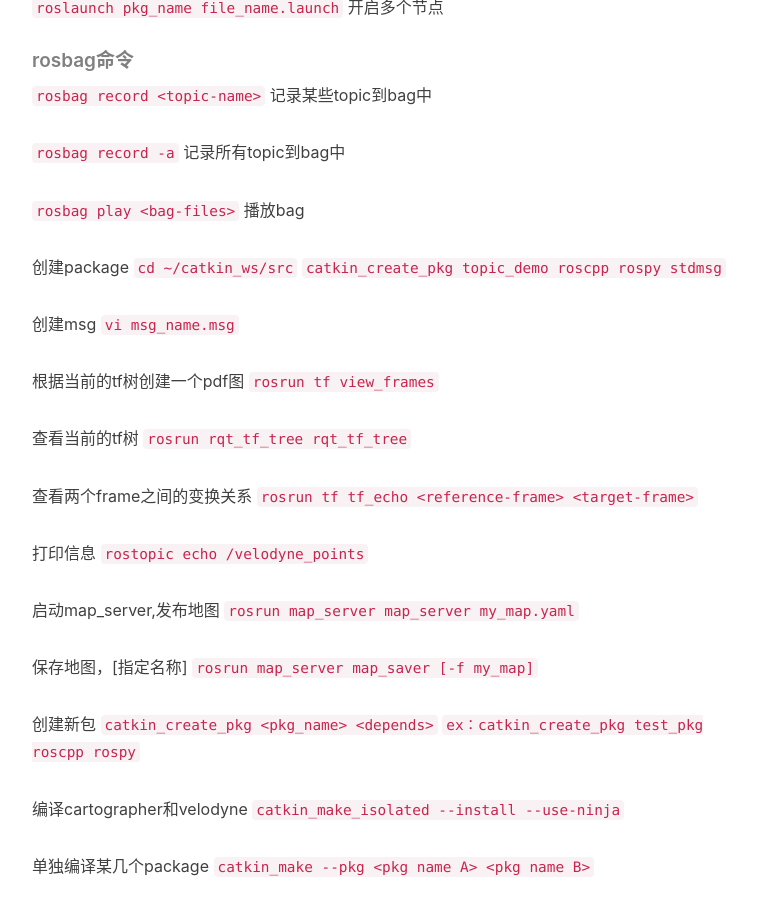
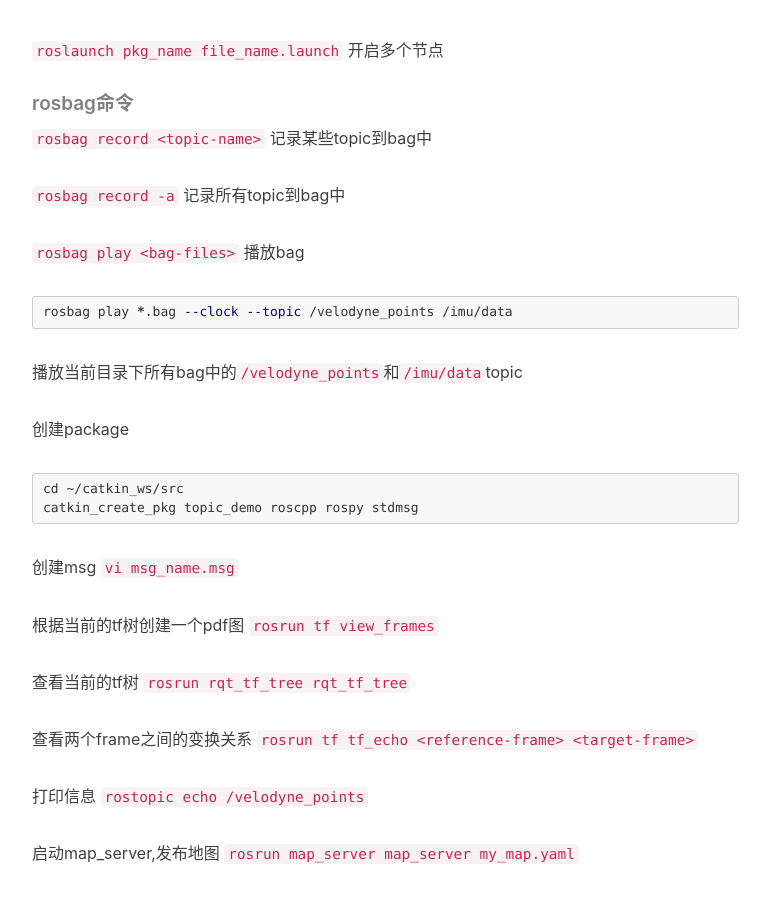
Before and after one commit to wykxwyc/wykxwyc.github.io, a Jekyll site: the page built from _posts/2019-01-20-linux-shell-note.markdown, in a window 1280 px wide and 900 px high, scrolled down 949 px. Shown: the whole window, without its empty margins (233-1003 px from the left). Built offline with Jekyll 4.4.1, drawn with Linux system fonts in a browser that asks for light colours; comment, search, counter and statistics services are not loaded.

Commit message:
modify website

````diff
--- a/_config.yml
+++ b/_config.yml
@@ -45,25 +45,21 @@
   input: GFM                            # use Github Flavored Markdown !important
 
 
-
 # Disqus settings
 # disqus_username: _your_disqus_short_name_
 
 # Duoshuo settings
 # duoshuo_username: huxblog
 # Share component is depend on Comment so we can NOT use share only.
-duoshuo_share: false                     # set to false if you want to use Comment without Sharing
-
-
+# duoshuo_share: false                     # set to false if you want to use Comment without Sharing
 
 
 # Analytics settings
 # Baidu Analytics
-ba_track_id: 4cc1f2d8f3067386cc5cdb626a202900
+ba_track_id: e622c2db5772580271b8c0058e414c6e
 # Google Analytics
-ga_track_id: 'UA-49627206-1'            # Format: UA-xxxxxx-xx
-ga_domain: huangxuan.me
-
+# ga_track_id: 'UA-49627206-1'            # Format: UA-xxxxxx-xx
+# ga_domain: huangxuan.me
 
 
 # Sidebar settings
@@ -78,7 +74,6 @@
 featured-condition-size: 1              # A tag will be featured if the size of it is more than this condition value
 
 
-
 # Friends
 friends: [
     {
--- a/_layouts/post.html
+++ b/_layouts/post.html
@@ -51,32 +51,6 @@
 
                 <hr>
 
-                {% if site.duoshuo_share and site.duoshuo_username %}
-                <!-- 多说 Share start -->
-                </style>
-                <div class="ds-share"
-                    style="text-align: right"
-                    data-thread-key="{{page.id}}"
-                    data-title="{{page.title}}"
-                    data-url="{{site.url}}{{site.baseurl}}{{page.url}}"
-                    data-images="{{ site.url }}{{site.baseurl}}/{% if page.header-img %}{{ page.header-img }}{% else %}{{ site.header-img }}{% endif %}"
-                    data-content="{{ content | strip_html | truncate:80 }} | {{ site.SEOTitle }} " >
-                    <div class="ds-share-inline">
-                      <ul  class="ds-share-icons-16">
-                        <li data-toggle="ds-share-icons-more"><a class="ds-more" href="#">分享到：</a></li>
-                        <li><a class="ds-wechat flat" href="javascript:void(0);" data-service="wechat">微信</a></li>
-                        <li><a class="ds-weibo flat" href="javascript:void(0);" data-service="weibo">微博</a></li>
-                        <li><a class="ds-douban flat" href="javascript:void(0);" data-service="douban">豆瓣</a></li>
-                      </ul>
-                      <div class="ds-share-icons-more">
-                      </div>
-                    </div>
-                <hr>
-                </div>
-                <!-- 多说 Share end-->
-                {% endif %}
-
-
                 <ul class="pager">
                     {% if page.previous.url %}
                     <li class="previous">
@@ -89,27 +63,6 @@
                     </li>
                     {% endif %}
                 </ul>
-
-
-                {% if site.duoshuo_username %}
-                <!-- 多说评论框 start -->
-                <div class="comment">
-                    <div class="ds-thread"
-                        data-thread-key="{{page.id}}"
-                        data-title="{{page.title}}"
-                        data-url="{{site.url}}{{site.baseurl}}{{page.url}}" >
-                    </div>
-                </div>
-                <!-- 多说评论框 end -->
-                {% endif %}
-
-                {% if site.disqus_username %}
-                <!-- disqus 评论框 start -->
-                <div class="comment">
-                    <div id="disqus_thread" class="disqus-thread"></div>
-                </div>
-                <!-- disqus 评论框 end -->
-                {% endif %}
 
             </div>
 
@@ -225,3 +139,6 @@
     }
 </style>
 {% endif %}
+
+<!--math formula-->
+<script src='https://cdnjs.cloudflare.com/ajax/libs/mathjax/2.7.5/latest.js?config=TeX-MML-AM_CHTML' async></script>
--- a/_posts/2019-01-20-linux-shell-note.markdown
+++ b/_posts/2019-01-20-linux-shell-note.markdown
@@ -15,9 +15,11 @@
 
 #### ros常用命令
 ##### 初始化ROS工作空间
-```mkdir -p ~/catkin_ws/src
+```
+mkdir -p ~/catkin_ws/src
 cd ~/catkin_ws/src
-catkin_init_workspace```
+catkin_init_workspace
+```
 
 ##### rosnode相关命令
 `rosnode list`
@@ -42,9 +44,16 @@
 `rosbag play <bag-files>`
 播放bag
 
+```shell
+rosbag play *.bag --clock --topic /velodyne_points /imu/data
+```
+播放当前目录下所有bag中的`/velodyne_points`和`/imu/data`topic
+
 创建package
-`cd ~/catkin_ws/src`
-`catkin_create_pkg topic_demo roscpp rospy stdmsg`
+```
+cd ~/catkin_ws/src
+catkin_create_pkg topic_demo roscpp rospy stdmsg
+```
 
 创建msg
 `vi msg_name.msg`
@@ -167,22 +176,34 @@
 从初始化一个workspace到上传并完全配置完的命令如下：
 
 初始化
-`git init`
+```
+git init
+```
 
 配置本地用户
-`git config --global user.name "my_user_name"`
+```
+git config --global user.name "my_user_name"
+```
 
 配置本地邮箱
-`git config --global user.email "my_email@email.com"`
+```
+git config --global user.email "my_email@email.com"
+```
 
 产生公匙并保存在本地
-`ssh-keygen -t rsa -C "my_email@email.com"`
+```
+ssh-keygen -t rsa -C "my_email@email.com"
+```
 
 显示保存在/c/Users/user_name/.ssh/下的公匙并复制，然后打开github.com，在`Account settings`的`SSH and GPG Keys`中点击`New SSH Key`，并将复制的填入
 `cat /c/Users/my_user_name/.ssh/id_rsa.pub`
 
 添加远程仓库（如果没有则先新建远程仓库）
-`git remote add origin git@github.com:user_name/repertory.git`
+```
+git remote add origin git@github.com:user_name/repertory.git
+```
 
 从远端仓库中获得代码并与本地的合并
-`git pull origin master`
+```
+git pull origin master
+```
--- a/_posts/2019-04-12-Summary-of-IMU-Model-and-Calibration.markdown
+++ b/_posts/2019-04-12-Summary-of-IMU-Model-and-Calibration.markdown
@@ -10,7 +10,8 @@
     - IMU
 ---
 
-
+* content
+{:toc}
 
 ### topic1
 
--- a/feed.xml
+++ b/feed.xml
@@ -11,7 +11,8 @@
     <pubDate>{{ site.time | date_to_rfc822 }}</pubDate>
     <lastBuildDate>{{ site.time | date_to_rfc822 }}</lastBuildDate>
     <generator>Jekyll v{{ jekyll.version }}</generator>
-    {% for post in site.posts limit:10 %}
+
+    {% for post in site.posts limit:50 %}
       <item>
         <title>{{ post.title | xml_escape }}</title>
         <description>{{ post.content | xml_escape }}</description>
````
Also changed, not shown: other parts of _layouts/post.html (+0 -39 lines), about.html (+0 -64 lines).
